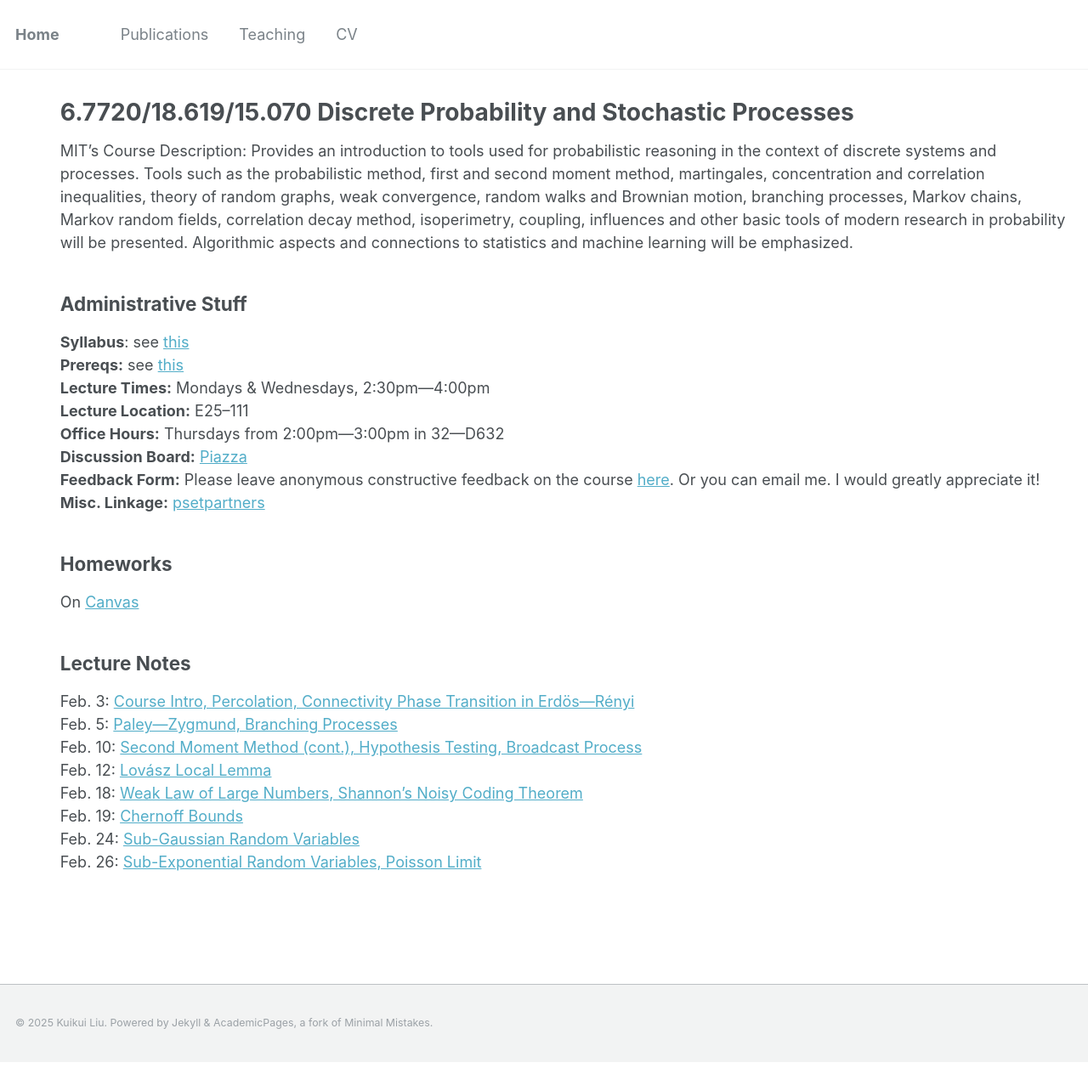
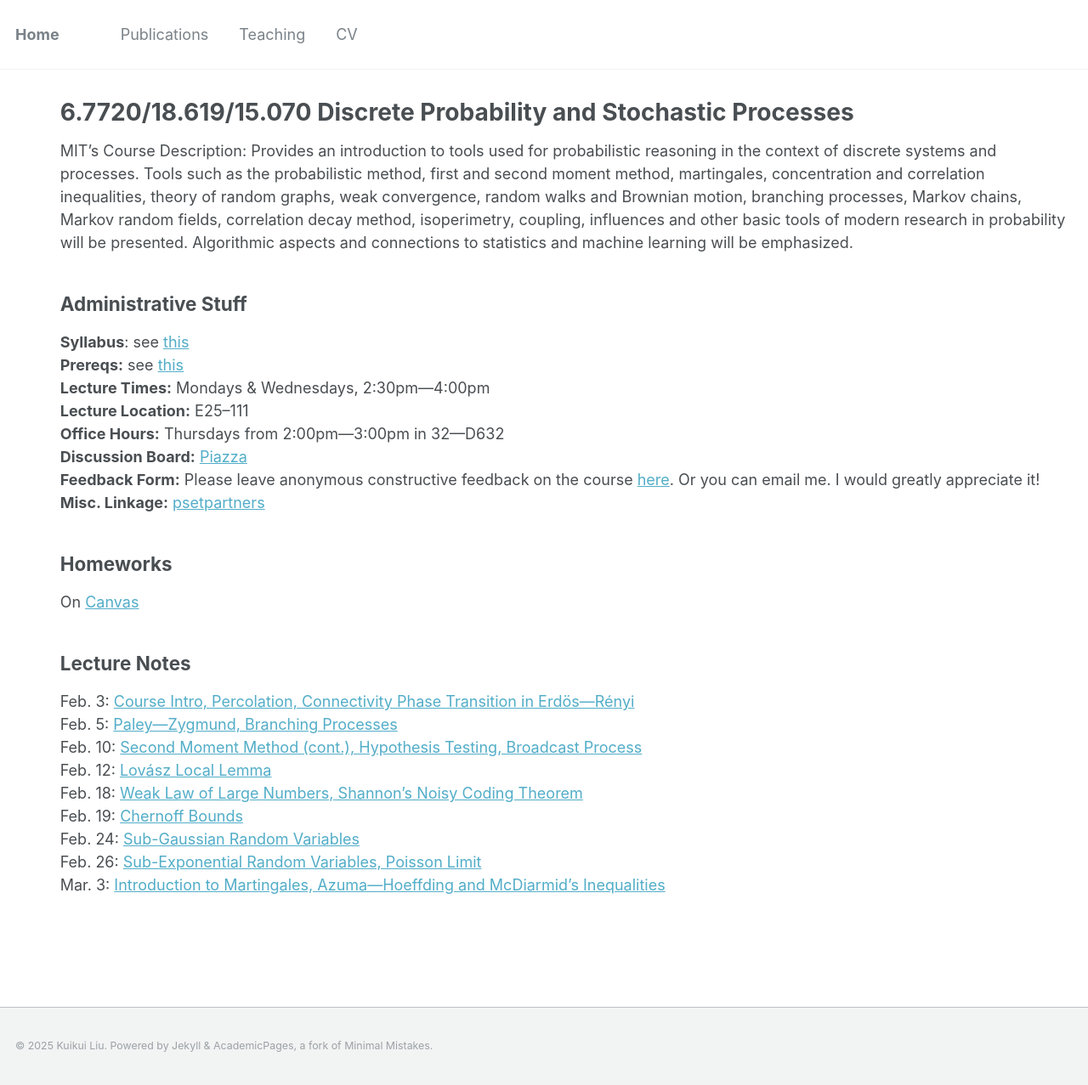
Before and after one commit to kuikuiliu/kuikuiliu.github.io, a Jekyll site: the page built from _teaching/sp2025-discrete-prob.md, in a window 1280 px wide. Shown: the whole page at 85% size. Built offline with Jekyll 4.4.1, drawn with Linux system fonts in a browser that asks for light colours; before the commit the page ends 1250 px from its top, so only the background shows below that.

Commit message:
67720 sp2025 lec9

```diff
--- a/_teaching/sp2025-discrete-prob.md
+++ b/_teaching/sp2025-discrete-prob.md
@@ -36,3 +36,4 @@ Feb. 18: [Weak Law of Large Numbers, Shannon's Noisy Coding Theorem](/files/sp20
 Feb. 19: [Chernoff Bounds](/files/sp2025/67720-sp2025-lec6.pdf) <br />
 Feb. 24: [Sub-Gaussian Random Variables](/files/sp2025/67720-sp2025-lec7.pdf) <br />
 Feb. 26: [Sub-Exponential Random Variables, Poisson Limit](/files/sp2025/67720-sp2025-lec8.pdf) <br />
+Mar. 3: [Introduction to Martingales, Azuma&mdash;Hoeffding and McDiarmid's Inequalities](/files/sp2025/67720-sp2025-lec9.pdf) <br />
```
Also changed, not shown: 7 other files.
